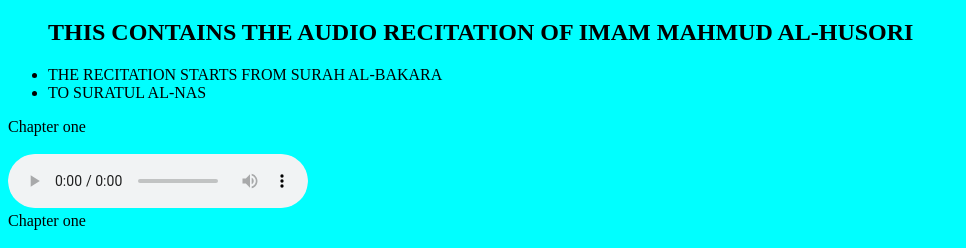
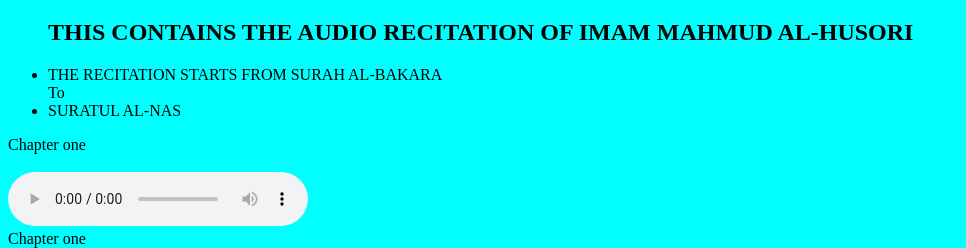
Before and after one commit to YUSSIF62/Qur-an, a plain HTML site: page index.html in a window 1280 px wide. Shown: the part 61-309 px from the top of the page, without its empty margins (0-966 px from the left). Drawn offline with Linux system fonts and the light colour scheme.

Commit message:
Update index.html

```diff
--- a/index.html
+++ b/index.html
@@ -12,7 +12,8 @@
     <ul>
         <H2>THIS CONTAINS THE AUDIO RECITATION OF IMAM MAHMUD AL-HUSORI</H2>
         <LI>THE RECITATION STARTS FROM SURAH AL-BAKARA </LI>
-        <LI>TO SURATUL AL-NAS</LI>
+        To
+        <LI>SURATUL AL-NAS</LI>
     </ul>
     Chapter one <br>
     <br>
```
